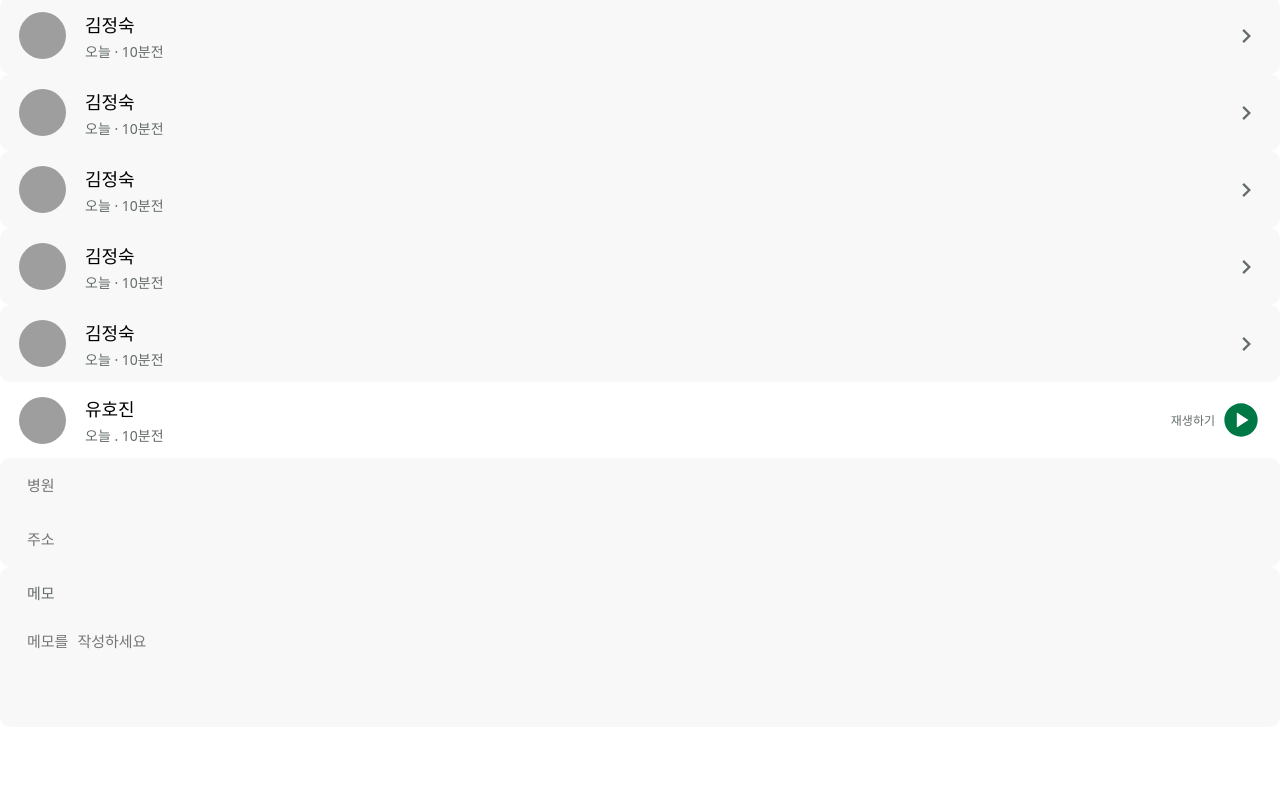
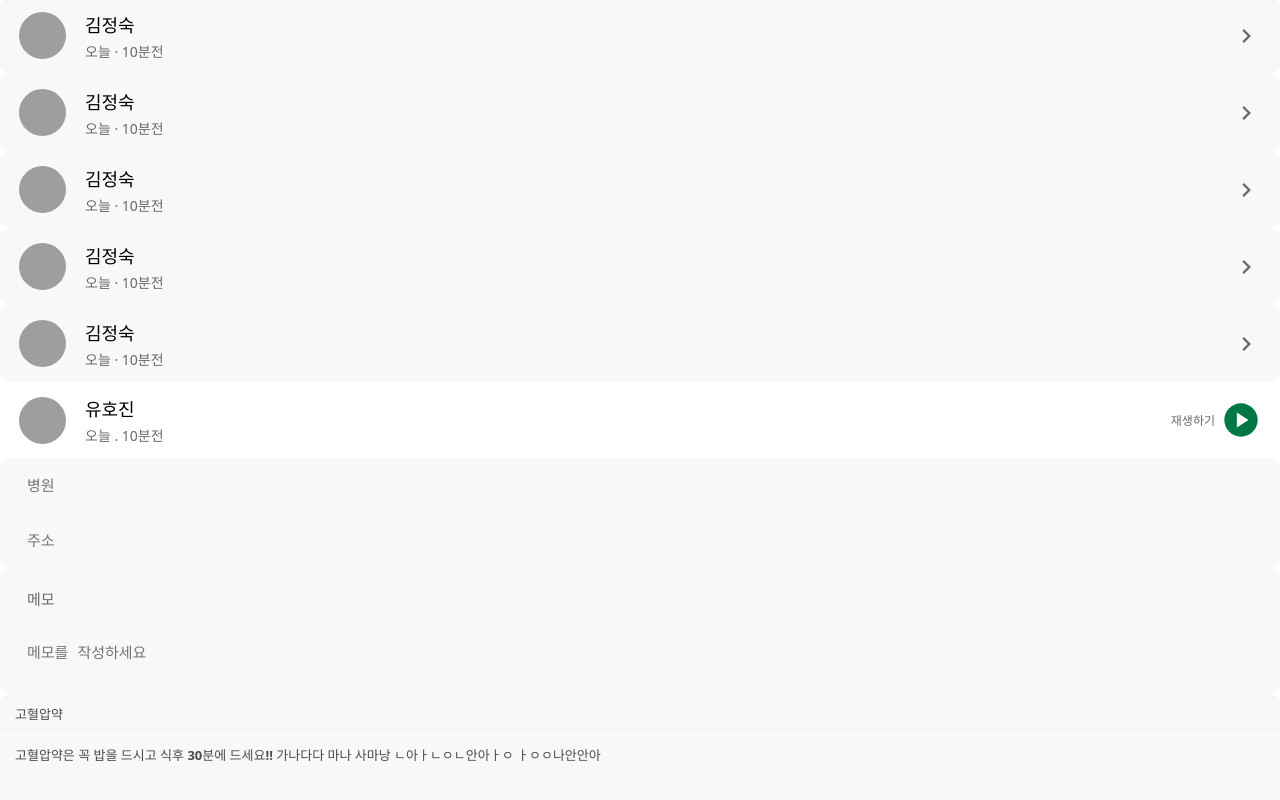
Before and after one commit to Team-MansuMugang/mansumugang-fontend, a React (Vite) app: page /test in a window 1280 px wide. Shown: the part 1158-1958 px from the top of the page. Built offline with nearby package versions, Linux system fonts and the light colour scheme; grey boxes are pictures that could not be loaded.

Commit message:
약,병원 상세페이지 정보칸 구현

```diff
--- /dev/null
+++ b/src/components/HealthDetail.css
@@ -0,0 +1,30 @@
+.health-detail-container {
+  display: flex;
+  flex-direction: column;
+  border-radius: var(--round-size-medium);
+  color: var(--color-neutral-30);
+  background-color: var(--color-neutral-95);
+  padding: 0px 15px;
+  gap: 8; /* 줄과 데이터 사이의 기본 여백 제거 */
+  min-height: 130px;
+}
+
+.health-detail-title {
+  font-size: var(--text-size-body-small);
+}
+
+.health-detail-data {
+  font-size: var(--text-size-body-small);
+  overflow-wrap: break-word;
+  word-break: break-word;
+}
+
+.separator {
+  border: none;
+  height: 1px;
+  background-color: white;
+  margin: 0; /* 기본 여백 제거 */
+  width: calc(100% + 30px); /* 패딩을 고려하여 줄의 너비를 조정 */
+  margin-left: -15px; /* 패딩을 고려하여 줄의 왼쪽 여백 조정 */
+  margin-right: -15px; /* 패딩을 고려하여 줄의 오른쪽 여백 조정 */
+}
--- /dev/null
+++ b/src/components/HealthDetail.jsx
@@ -0,0 +1,15 @@
+import React from 'react';
+import './HealthDetail.css';
+import '../index.css';
+
+const HealthDetail = ({ title, data }) => {
+  return (
+    <div className="health-detail-container">
+      <h2 className="health-detail-title">{title}</h2>
+      <hr className="separator" />
+      <h2 className="health-detail-data">{data}</h2>
+    </div>
+  );
+};
+
+export default HealthDetail;
--- a/src/components/HospitalInput.css
+++ b/src/components/HospitalInput.css
@@ -3,7 +3,7 @@
   flex-direction: column;
   background-color: var(--color-neutral-95);
   border-radius: var(--round-size-medium); /* 라운드 크기 */
-  height: 99px;
+  height: 100px;
   padding: 5px 19px;
   gap: 9px; /* 요소들 사이의 간격 설정 */
 }
--- a/src/components/MemoInput.css
+++ b/src/components/MemoInput.css
@@ -3,7 +3,7 @@
   flex-direction: column;
   background-color: var(--color-neutral-95);
   border-radius: var(--round-size-medium); /* 또는 직접 값을 사용 */
-  height: 150px;
+  height: 115px;
   gap: 9px;
   padding: 5px 19px;
 }
@@ -21,7 +21,7 @@
 
 .memo-textarea {
   padding: 8px;
-  height: 150px;
+  height: 50px;
   font-size: var(--text-size-body-medium);
   border: none;
   background-color: var(--color-neutral-95);
--- a/src/pages/test/TestPage.jsx
+++ b/src/pages/test/TestPage.jsx
@@ -18,6 +18,7 @@ import RowScrollContainer from '../../components/RowScrollContainer';
 import VoicePlayerBar from '../../components/VoicePlayerBar';
 import HospitalInput from '../../components/HospitalInput';
 import MemoInput from '../../components/MemoInput';
+import HealthDetail from '../../components/HealthDetail';
 
 const TestPage = () => {
   return (
@@ -156,6 +157,12 @@ const TestPage = () => {
       ></VoicePlayerBar>
       <HospitalInput></HospitalInput>
       <MemoInput></MemoInput>
+      <HealthDetail
+        title={'고혈압약'}
+        data={
+          '고혈압약은 꼭 밥을 드시고  식후 30분에 드세요!! 가나다다 마나 사마낭 ㄴ아ㅏㄴㅇㄴ안아ㅏㅇ ㅏㅇㅇ나안안아'
+        }
+      ></HealthDetail>
     </>
   );
 };
```
